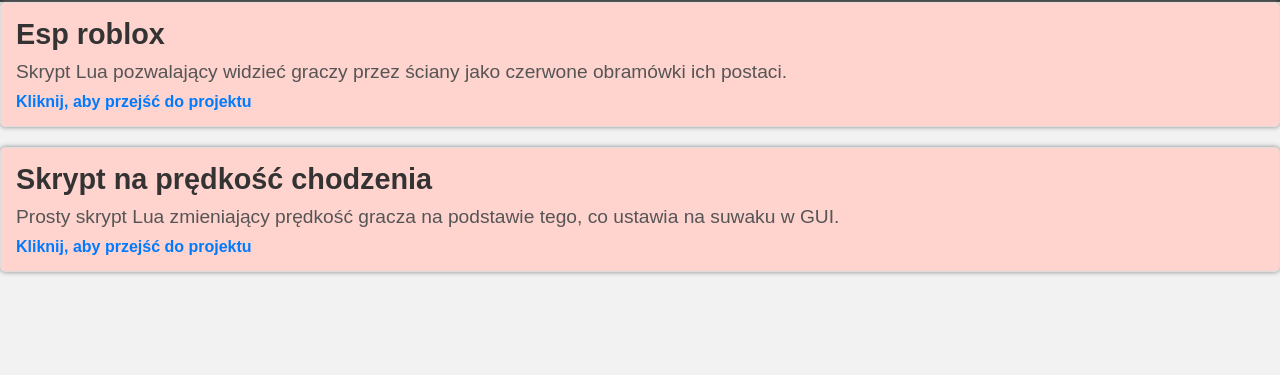
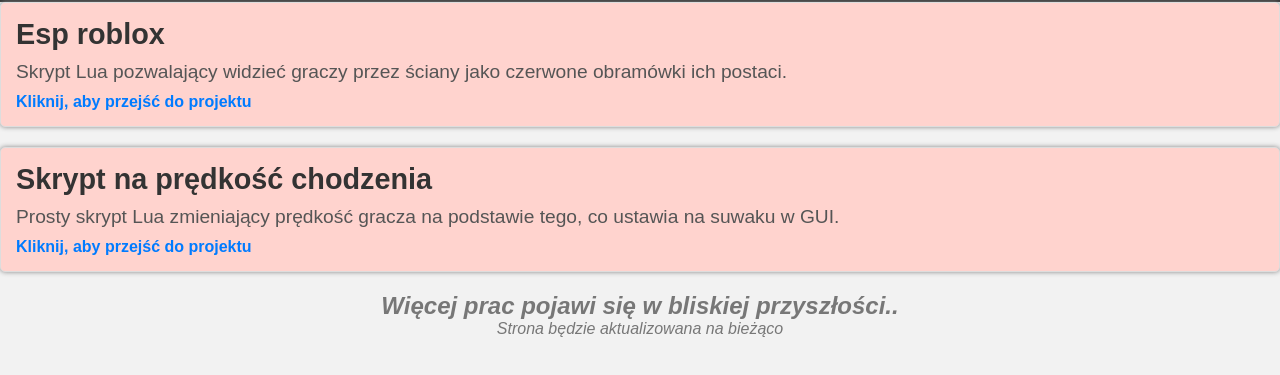
Before and after one commit to wermisek/page, a plain HTML site: page lua.html in a window 1280 px wide. Shown: the part 75-450 px from the top of the page. Drawn offline with Linux system fonts and the light colour scheme.

Commit message:
Add files via upload

```diff
--- a/lua.html
+++ b/lua.html
@@ -22,6 +22,10 @@
             <p class="work-description">Prosty skrypt Lua zmieniający prędkość gracza na podstawie tego, co ustawia na suwaku w GUI.</p>
             <a href="https://github.com/wermisek/Walkspeed-script" class="work-link">Kliknij, aby przejść do projektu</a>
         </div>
+        <div class="work-in-progress">
+            <h2>Więcej prac pojawi się w bliskiej przyszłości..</h2>
+            <p>Strona będzie aktualizowana na bieżąco</p>
+        </div>
     </div>
 </body>
 </html>
--- a/stylelua.css
+++ b/stylelua.css
@@ -70,3 +70,9 @@
     text-decoration: none;
     color: white;
 }
+.work-in-progress {
+    font-style: italic;
+    color: #777;
+    text-align: center;
+    margin-top: 20px;
+}
```
Also changed, not shown: index.html (+2 -2 lines).
